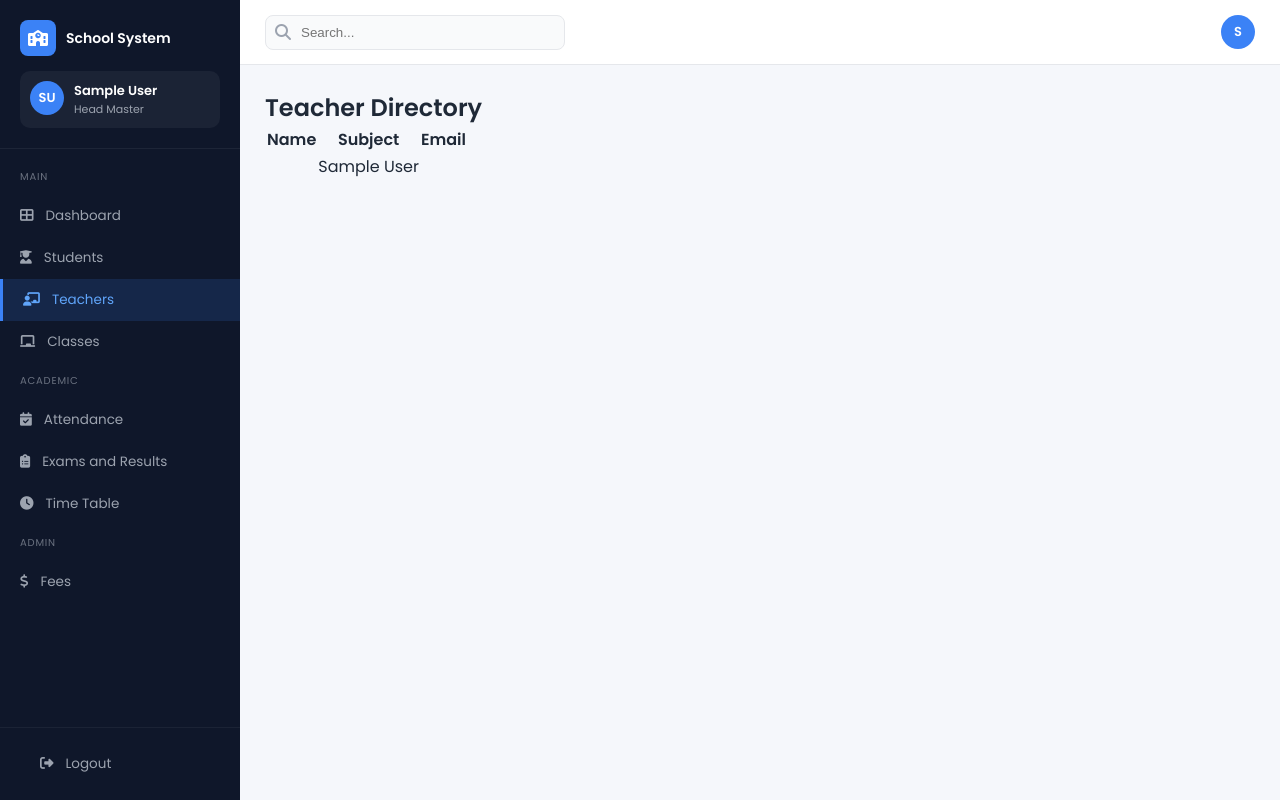
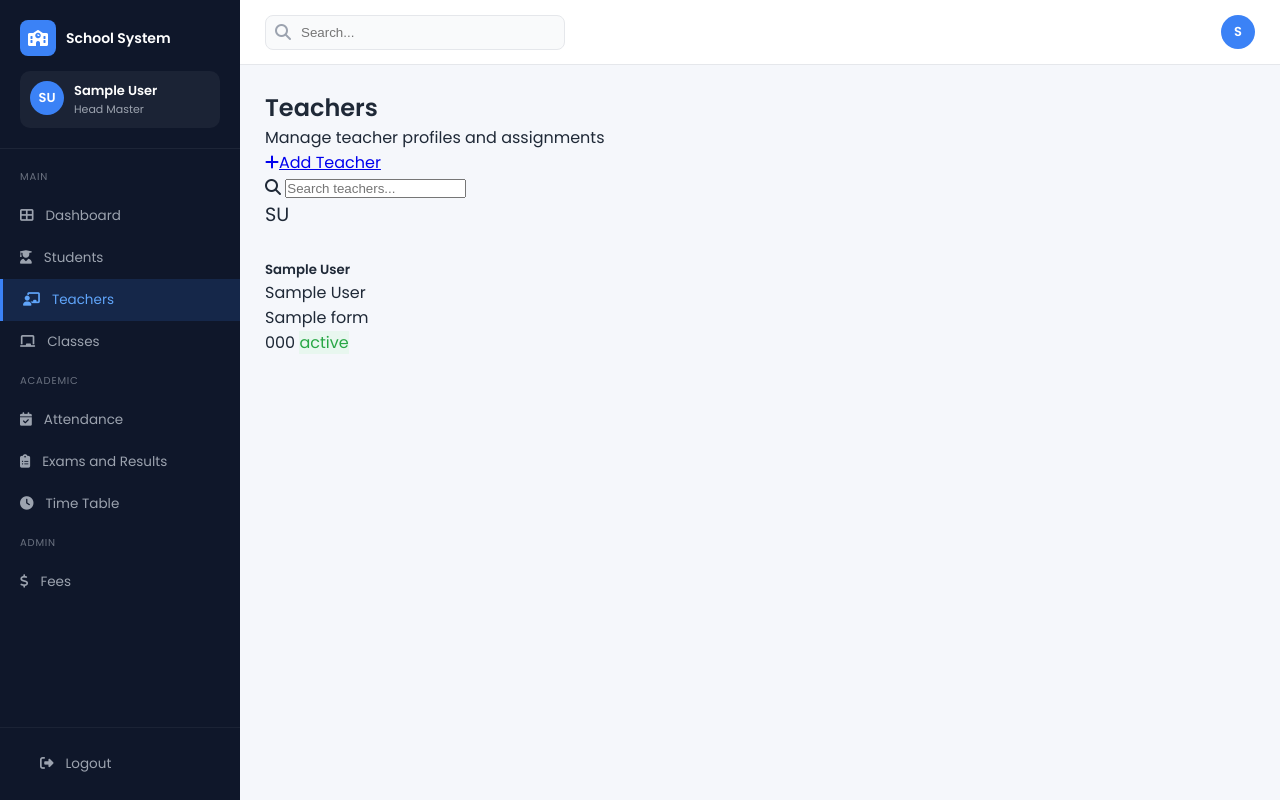
Before and after one commit to EmmanuelOkite/A-school-Management-System, a Django app: page /director/teachers/ in a window 1280 px wide. Run offline with Django 5.2, Linux system fonts and the light colour scheme; a user stored in the database is signed in; tables that the repository leaves empty hold one stand-in row (values such as "Sample post").

Commit message:
edited the directors teachers page

```diff
--- a/school_mgt_app/models.py
+++ b/school_mgt_app/models.py
@@ -1,8 +1,7 @@
 from django.db import models
 from django.contrib.auth.models import AbstractUser
 
-
-
+# 1. Custom User Model
 class User(AbstractUser):
     username = None
     email = models.EmailField(unique=True)
@@ -22,6 +21,38 @@
         return self.email
 
 
+# 2. Form/Class structure (Moved up so others can reference it)
+class Form(models.Model):
+    name = models.CharField(max_length=20) # e.g., "Form 1A"
+
+    def __str__(self):
+        return self.name
+
+
+# 3. Teacher Model (Linked to User)
+class Teacher(models.Model):
+    STATUS_CHOICES = [
+        ('active', 'Active'),
+        ('on leave', 'On Leave'),
+    ]
+
+    # Links to the custom User model above
+    user = models.OneToOneField(User, on_delete=models.CASCADE)
+    subject = models.CharField(max_length=100)
+    phone = models.CharField(max_length=15)
+    status = models.CharField(max_length=20, choices=STATUS_CHOICES, default='active')
+    assigned_forms = models.ManyToManyField(Form, blank=True)
+
+    def get_initials(self):
+        if self.user.first_name and self.user.last_name:
+            return f"{self.user.first_name[0]}{self.user.last_name[0]}".upper()
+        return "T"
+
+    def __str__(self):
+        return f"{self.user.get_full_name()} - {self.subject}"
+
+
+# 4. Student Model
 class Student(models.Model):
     GENDER_CHOICES = (
         ('Male', 'Male'),
@@ -36,6 +67,7 @@
     first_name = models.CharField(max_length=100)
     last_name = models.CharField(max_length=100)
     student_id = models.CharField(max_length=20, unique=True)
+    # Using ForeignKey to Form is better than CharField for data integrity
     class_name = models.CharField(max_length=50)
     gender = models.CharField(max_length=10, choices=GENDER_CHOICES)
     parent_name = models.CharField(max_length=150)
@@ -46,36 +78,16 @@
         return f"{self.first_name} {self.last_name}"
 
 
-# ✅ KEEP ONLY ONE Teacher model
-class Teacher(models.Model):
-    first_name = models.CharField(max_length=50)
-    last_name = models.CharField(max_length=50)
-    subject = models.CharField(max_length=100)
-    phone = models.CharField(max_length=15)
-    classes = models.CharField(max_length=200)
-
-    status = models.CharField(
-        max_length=20,
-        choices=[
-            ('active', 'Active'),
-            ('on_leave', 'On Leave')
-        ],
-        default='active'
-    )
-
-    def __str__(self):
-        return f"{self.first_name} {self.last_name}"
-
-
-# ✅ FIXED Class model (IMPORTANT)
+# 5. Class model (Reference to Teacher)
 class Class(models.Model):
     name = models.CharField(max_length=50)
-    teacher = models.ForeignKey('Teacher', on_delete=models.SET_NULL, null=True)
+    teacher = models.ForeignKey(Teacher, on_delete=models.SET_NULL, null=True)
 
     def __str__(self):
         return self.name
 
 
+# 6. Fees Model
 class Fee(models.Model):
     student = models.ForeignKey(Student, on_delete=models.CASCADE)
     amount = models.DecimalField(max_digits=10, decimal_places=2)
--- a/school_mgt_app/templates/director_teachers.html
+++ b/school_mgt_app/templates/director_teachers.html
@@ -1,29 +1,76 @@
 {% extends 'base.html' %}
 
 {% block content %}
-<div class="container">
-    <h2>Teacher Directory</h2>
-    <table class="table">
-        <thead>
-            <tr>
-                <th>Name</th>
-                <th>Subject</th>
-                <th>Email</th>
-            </tr>
-        </thead>
-        <tbody>
-            {% for teacher in teachers %}
-            <tr>
-                <td>{{ teacher.user.get_full_name }}</td>
-                <td>{{ teacher.subject }}</td>
-                <td>{{ teacher.user.email }}</td>
-            </tr>
-            {% empty %}
-            <tr>
-                <td colspan="3">No teachers found in the system.</td>
-            </tr>
-            {% endfor %}
-        </tbody>
-    </table>
+<div class="container-fluid p-4">
+    <!-- Header Section -->
+    <div class="d-flex justify-content-between align-items-center mb-1">
+        <div>
+            <h2 class="fw-bold mb-0">Teachers</h2>
+            <p class="text-muted">Manage teacher profiles and assignments</p>
+        </div>
+        <a href="#" class="btn btn-primary px-4">
+            <i class="fas fa-plus me-2"></i>Add Teacher
+        </a>
+    </div>
+
+    <!-- Search Bar -->
+    <div class="row mb-4">
+        <div class="col-md-4">
+            <form method="GET" action="">
+                <div class="input-group bg-white border rounded">
+                    <span class="input-group-text bg-transparent border-0"><i class="fas fa-search text-muted"></i></span>
+                    <input type="text" name="q" class="form-control border-0" placeholder="Search teachers..." value="{{ request.GET.q }}">
+                </div>
+            </form>
+        </div>
+    </div>
+
+    <!-- Teacher Grid -->
+    <div class="row g-4">
+        {% for teacher in teachers %}
+        <div class="col-md-4">
+            <div class="card border-0 shadow-sm p-3 h-100">
+                <div class="d-flex align-items-start">
+                    <!-- Initials Avatar -->
+                    <div class="rounded-circle bg-primary d-flex align-items-center justify-content-center text-white fw-bold me-3" style="width: 60px; height: 60px; min-width: 60px; font-size: 1.2rem;">
+                        {{ teacher.get_initials }}
+                    </div>
+
+                    <div class="flex-grow-1">
+                        <h5 class="mb-0 fw-bold">{{ teacher.user.get_full_name }}</h5>
+                        <p class="text-muted mb-2 small">{{ teacher.subject }}</p>
+
+                        <!-- Forms/Classes Tags -->
+                        <div class="mb-3">
+                            {% for form in teacher.assigned_forms.all %}
+                            <span class="badge bg-light text-dark border me-1 small px-2">{{ form.name }}</span>
+                            {% endfor %}
+                        </div>
+
+                        <!-- Phone and Status -->
+                        <div class="d-flex justify-content-between align-items-center mt-auto">
+                            <span class="text-muted small">{{ teacher.phone }}</span>
+                            <span class="badge {% if teacher.status == 'active' %}bg-success-subtle text-success{% else %}bg-secondary-subtle text-secondary{% endif %} rounded-pill px-3">
+                                {{ teacher.status }}
+                            </span>
+                        </div>
+                    </div>
+                </div>
+            </div>
+        </div>
+        {% empty %}
+        <div class="col-12 text-center py-5">
+            <p class="text-muted">No teachers found.</p>
+        </div>
+        {% endfor %}
+    </div>
 </div>
+
+<style>
+    /* Styling to match the specific "subtle" look in your image */
+    .bg-success-subtle { background-color: #e8f7ef !important; color: #28a745 !important; }
+    .bg-secondary-subtle { background-color: #f0f2f5 !important; color: #6c757d !important; }
+    .card { transition: transform 0.2s; border-radius: 12px; }
+    .card:hover { transform: translateY(-5px); }
+</style>
 {% endblock %}
--- a/school_mgt_app/views.py
+++ b/school_mgt_app/views.py
@@ -140,8 +140,16 @@
 
 
 def director_teachers_view(request):
-    # Fetch all teacher records from the database
-    teachers = Teacher.objects.all()
+    query = request.GET.get('q')
+    if query:
+        # Search by name or subject
+        teachers = Teacher.objects.filter(
+            models.Q(user__first_name__icontains=query) |
+            models.Q(user__last_name__icontains=query) |
+            models.Q(subject__icontains=query)
+        )
+    else:
+        teachers = Teacher.objects.all()
 
     context = {
         'teachers': teachers,
```
Also changed, not shown: db.sqlite3, school_mgt_app/migrations/0001_initial.py.
